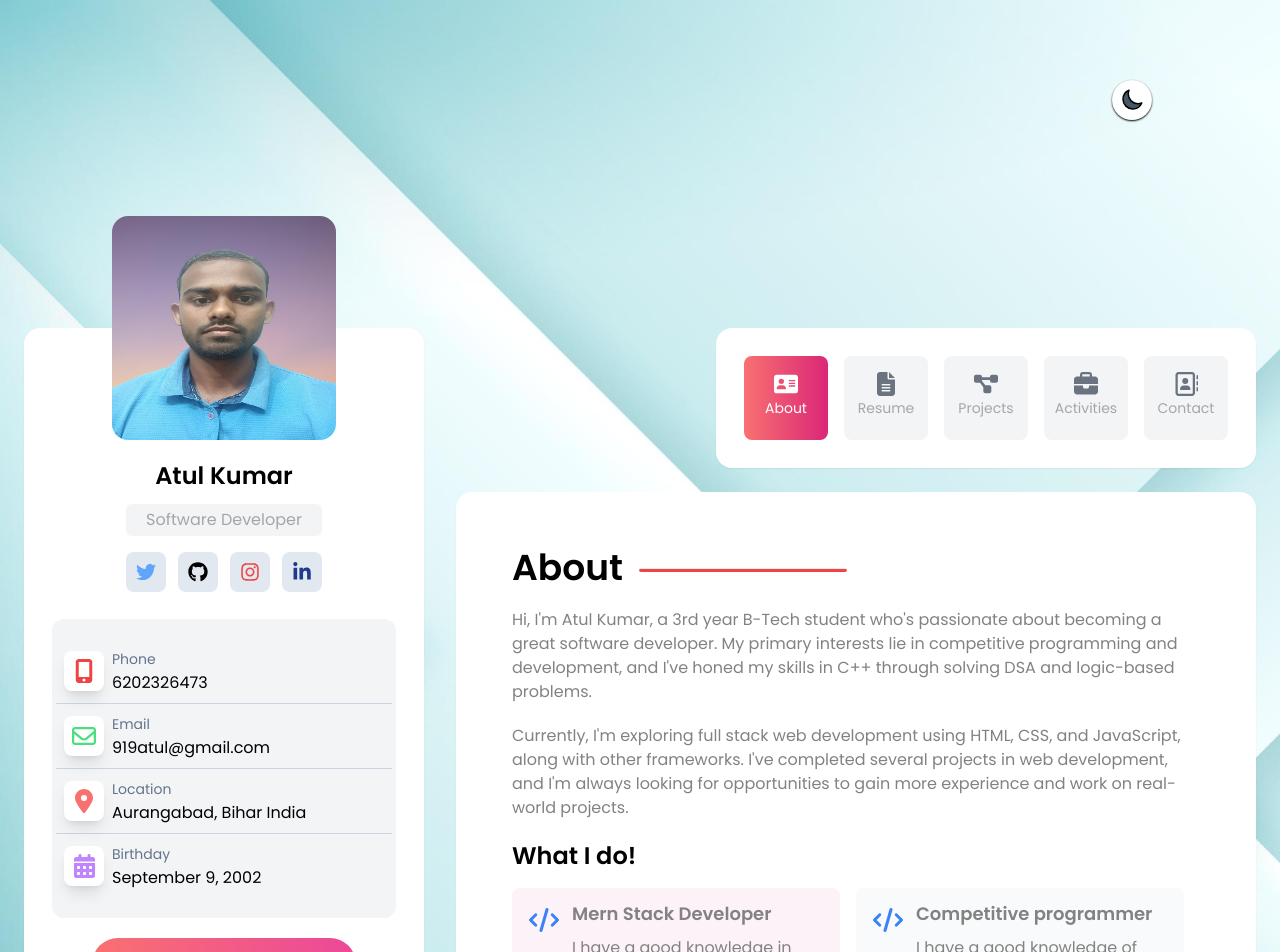
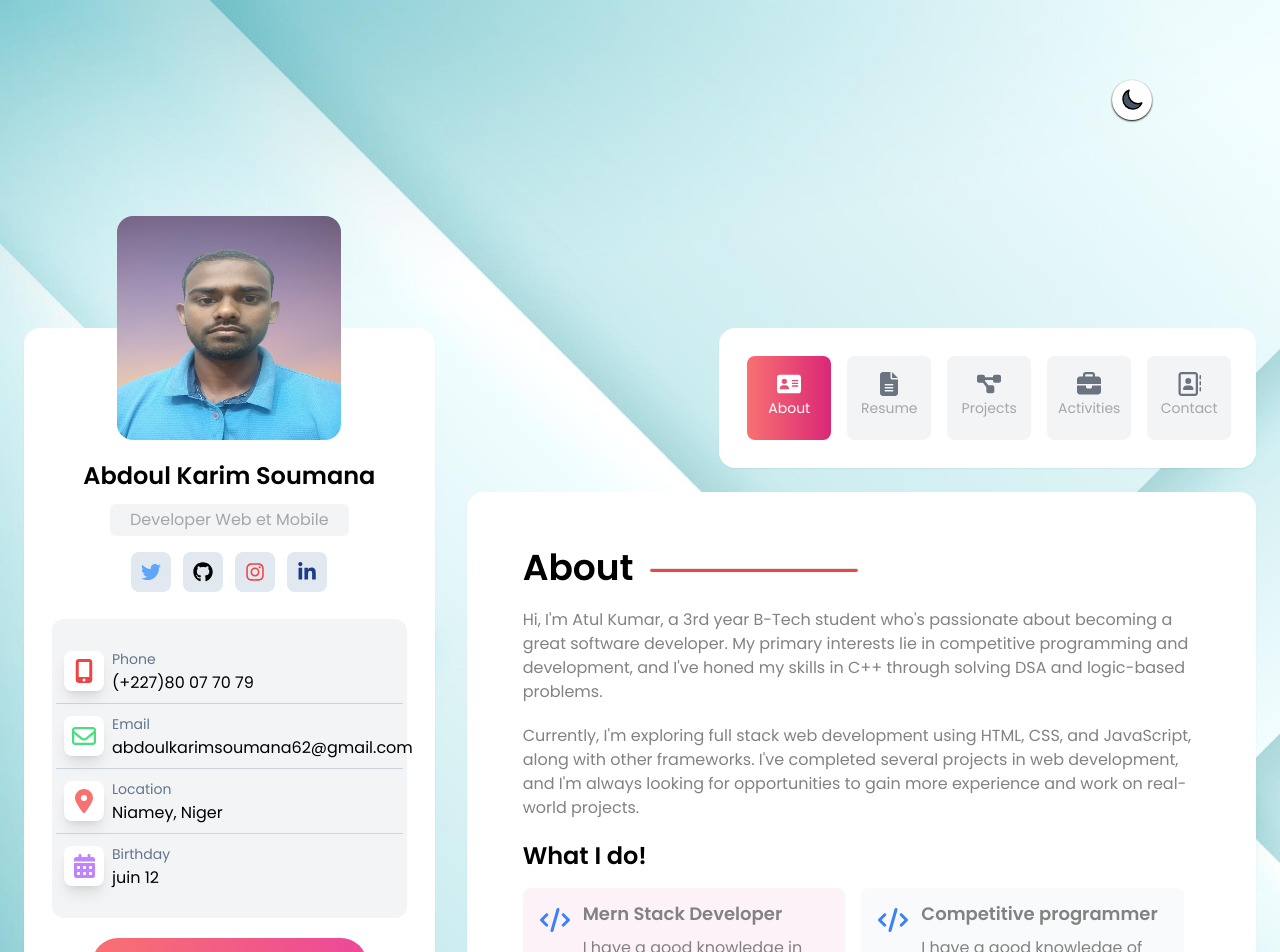
Before and after one commit to abdoulkarim22/Portfolio, a React (Create React App) app: page / in a window 1280 px wide. Shown: the top 952 px of the page. Built offline with nearby package versions, Linux system fonts and the light colour scheme.

Commit message:
add name

```diff
--- a/src/components/Address.jsx
+++ b/src/components/Address.jsx
@@ -19,7 +19,7 @@ function Address() {
         <div className="text-start">
           <span className="text-sm text-slate-500">Phone</span>
           <a href="#">
-            <p>6202326473</p>
+            <p>(+227)80 07 70 79</p>
           </a>
         </div>
       </div>
@@ -40,7 +40,7 @@ function Address() {
         <div className="text-start">
           <span className="text-sm text-slate-500">Email</span>
           <a href="#">
-            <p>919atul@gmail.com</p>
+            <p>abdoulkarimsoumana62@gmail.com</p>
           </a>
         </div>
       </div>
@@ -61,7 +61,7 @@ function Address() {
         <div className="text-start">
           <span className="text-sm text-slate-500">Location </span>
           <a href="#">
-            <p>Aurangabad, Bihar India </p>
+            <p>Niamey,  Niger</p>
           </a>
         </div>
       </div>
@@ -82,7 +82,7 @@ function Address() {
         <div className="text-start">
           <span className="text-sm text-slate-500">Birthday</span>
           <a href="#">
-            <p>September 9, 2002</p>
+            <p>juin 12</p>
           </a>
         </div>
 
--- a/src/components/Info.jsx
+++ b/src/components/Info.jsx
@@ -18,10 +18,10 @@ function Info() {
             alt=""
           />
           {/* my name  */}
-          <h1 className="box-border  text-2xl font-semibold">Atul Kumar</h1>
+          <h1 className="box-border  text-2xl font-semibold">Abdoul Karim Soumana</h1>
           {/* profession name  */}
           <span className="font-medium mt-3 mb-2 inline-block  py-1 px-5 bg-gray-100 dark:bg-slate-800 text-[#a6a6a6]  rounded-md  ">
-            Software Developer
+             Developer Web et Mobile
           </span>
           {/* space for Socialicon  */}
           <Socialicon />
```
Also changed, not shown: src/assets/Profile.jpg (added).
